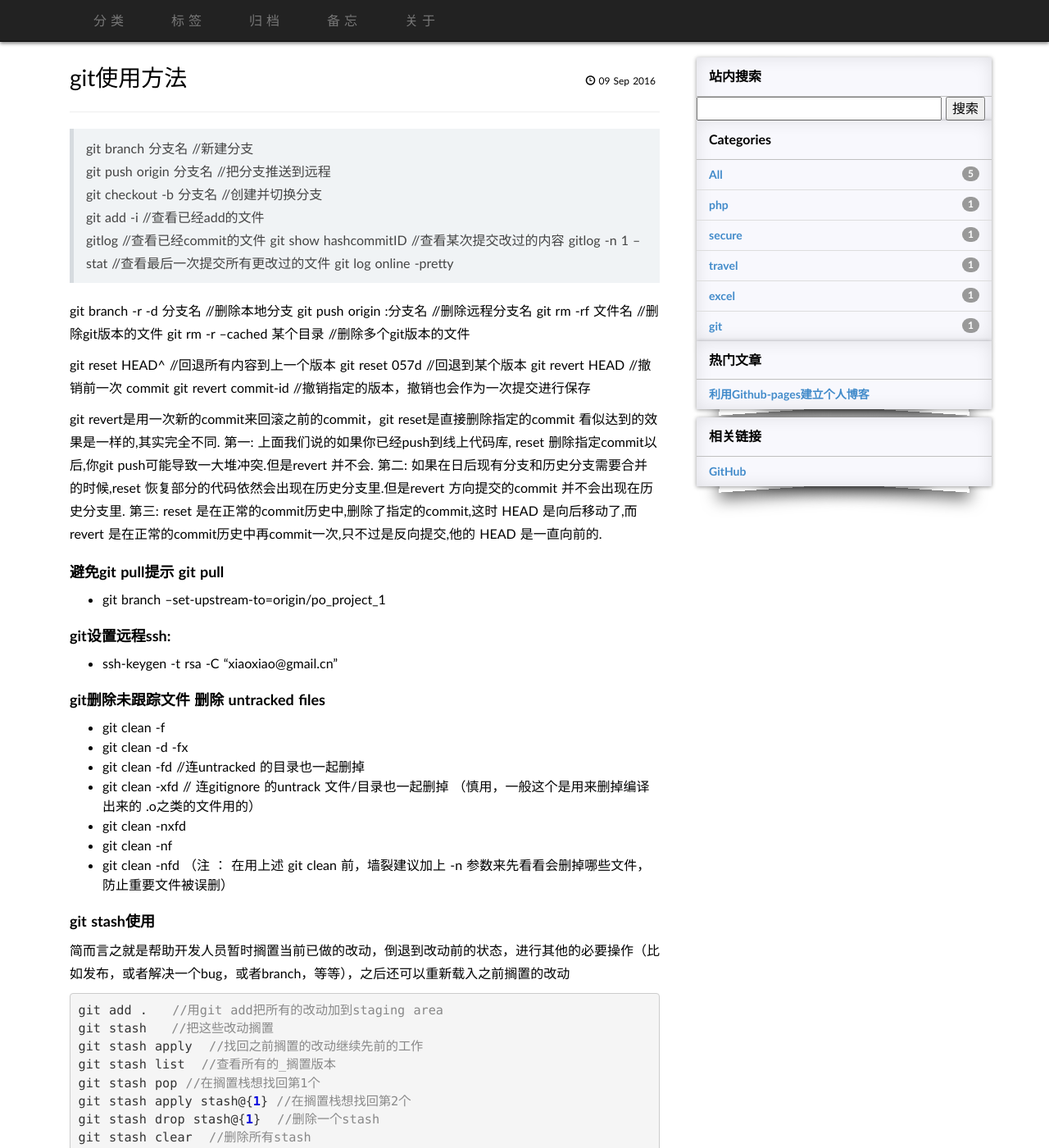
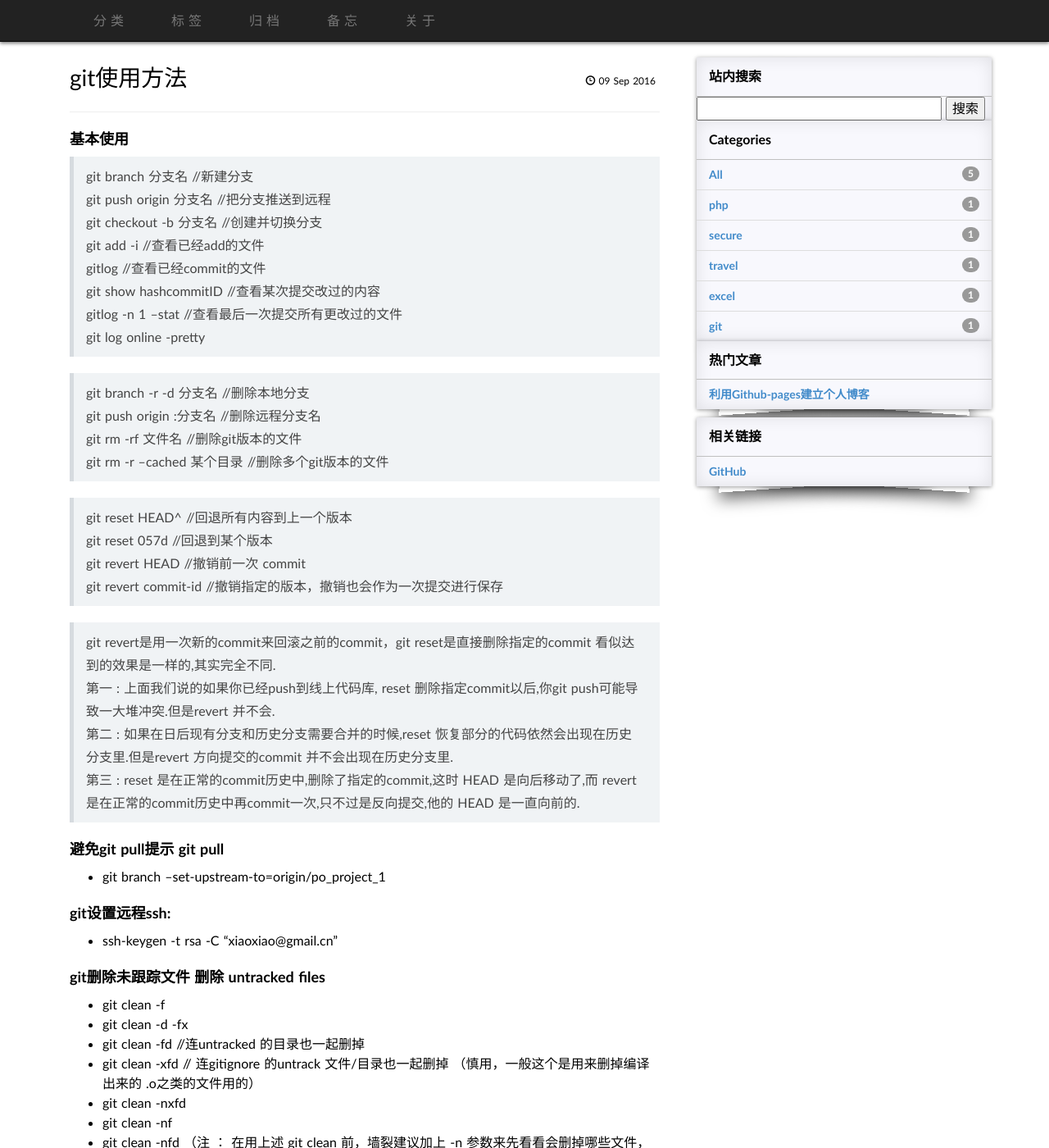
Before and after one commit to wulimin/blog, a Jekyll site: the page built from _posts/2016-09-09-git-useage.md, in a window 1280 px wide and 1400 px high. Shown: the whole window at 82% size. Built offline with Jekyll 4.4.1, drawn with Linux system fonts in a browser that asks for light colours; nearby versions of some CDN libraries; some web fonts are replaced; library files that are not in the unit come from our copies; comment, search, counter and statistics services are not loaded.

Commit message:
Update 2016-09-09-git-useage.md

```diff
--- a/_posts/2016-09-09-git-useage.md
+++ b/_posts/2016-09-09-git-useage.md
@@ -5,34 +5,34 @@ category : git
 tag : git
 ---
 
-
+### 基本使用
 >git branch 分支名                    //新建分支  <br>
 >git push origin 分支名              //把分支推送到远程  <br>
 >git checkout -b 分支名             //创建并切换分支  <br>
 >git add -i                                //查看已经add的文件  <br>
-gitlog                                    //查看已经commit的文件
-git show  hashcommitID      //查看某次提交改过的内容
-gitlog -n 1 --stat                   //查看最后一次提交所有更改过的文件
-git log online -pretty
+>gitlog                                    //查看已经commit的文件  <br>
+>git show  hashcommitID      //查看某次提交改过的内容  <br>
+>gitlog -n 1 --stat                   //查看最后一次提交所有更改过的文件  <br>
+>git log online -pretty   <br>
 
-git branch  -r  -d 分支名           //删除本地分支
-git push origin  :分支名           //删除远程分支名
-git rm -rf 文件名                      //删除git版本的文件
-git rm -r --cached  某个目录    //删除多个git版本的文件
+>git branch  -r  -d 分支名           //删除本地分支  <br>
+>git push origin  :分支名           //删除远程分支名  <br>
+>git rm -rf 文件名                      //删除git版本的文件  <br>
+>git rm -r --cached  某个目录    //删除多个git版本的文件  <br>
 
-git reset HEAD^                    //回退所有内容到上一个版本
-git reset 057d                      //回退到某个版本
-git revert HEAD                    //撤销前一次 commit
-git revert commit-id             //撤销指定的版本，撤销也会作为一次提交进行保存
+>git reset HEAD^                    //回退所有内容到上一个版本  <br>
+>git reset 057d                      //回退到某个版本   <br>
+>git revert HEAD                    //撤销前一次 commit  <br>
+>git revert commit-id             //撤销指定的版本，撤销也会作为一次提交进行保存  <br>
 
-git revert是用一次新的commit来回滚之前的commit，git reset是直接删除指定的commit
-看似达到的效果是一样的,其实完全不同.
-第一:
-上面我们说的如果你已经push到线上代码库, reset 删除指定commit以后,你git push可能导致一大堆冲突.但是revert 并不会.
-第二:
-如果在日后现有分支和历史分支需要合并的时候,reset 恢复部分的代码依然会出现在历史分支里.但是revert 方向提交的commit 并不会出现在历史分支里.
-第三:
-reset 是在正常的commit历史中,删除了指定的commit,这时 HEAD 是向后移动了,而 revert 是在正常的commit历史中再commit一次,只不过是反向提交,他的 HEAD 是一直向前的.
+>git revert是用一次新的commit来回滚之前的commit，git reset是直接删除指定的commit
+看似达到的效果是一样的,其实完全不同.  <br>
+第一 :
+上面我们说的如果你已经push到线上代码库, reset 删除指定commit以后,你git push可能导致一大堆冲突.但是revert 并不会.  <br>
+第二 :
+如果在日后现有分支和历史分支需要合并的时候,reset 恢复部分的代码依然会出现在历史分支里.但是revert 方向提交的commit 并不会出现在历史分支里.  <br>
+第三 :
+reset 是在正常的commit历史中,删除了指定的commit,这时 HEAD 是向后移动了,而 revert 是在正常的commit历史中再commit一次,只不过是反向提交,他的 HEAD 是一直向前的.  <br>
 
 
 ### 避免git pull提示      git pull <remote> <branch>
```
